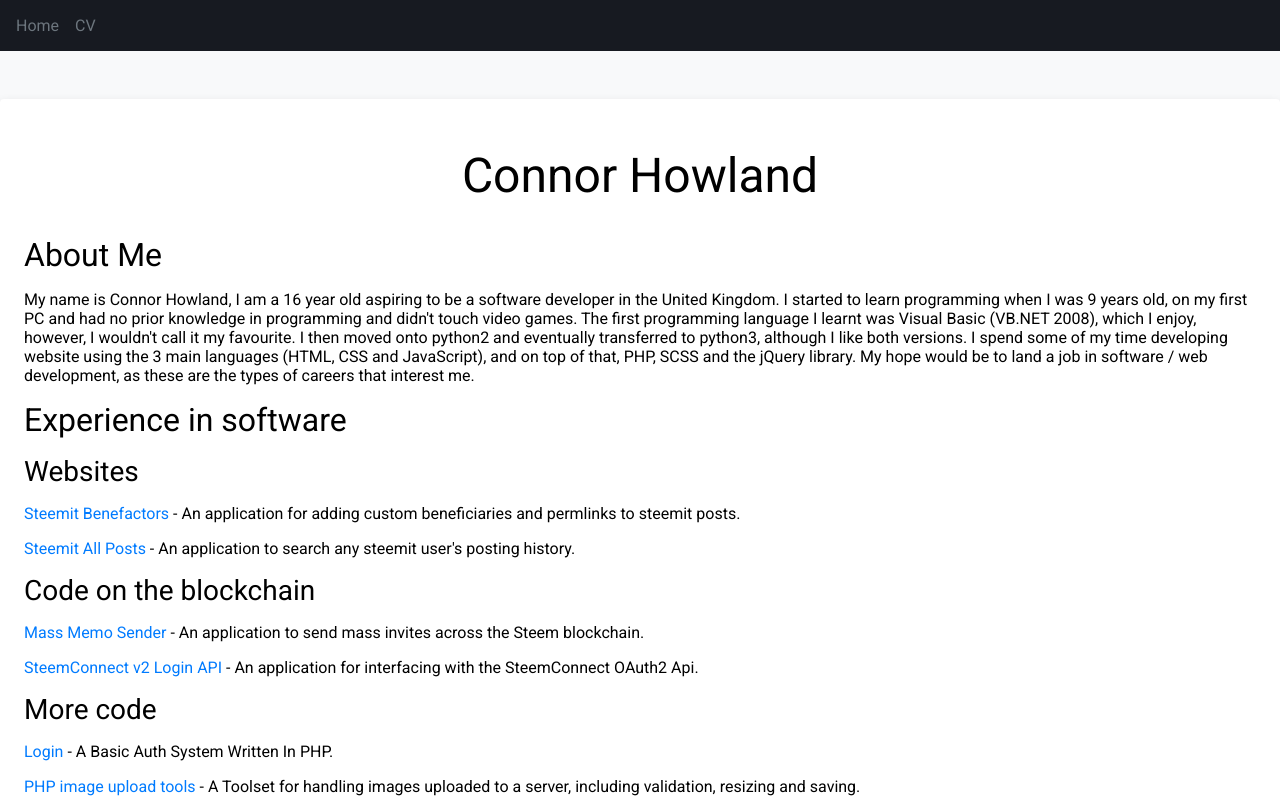
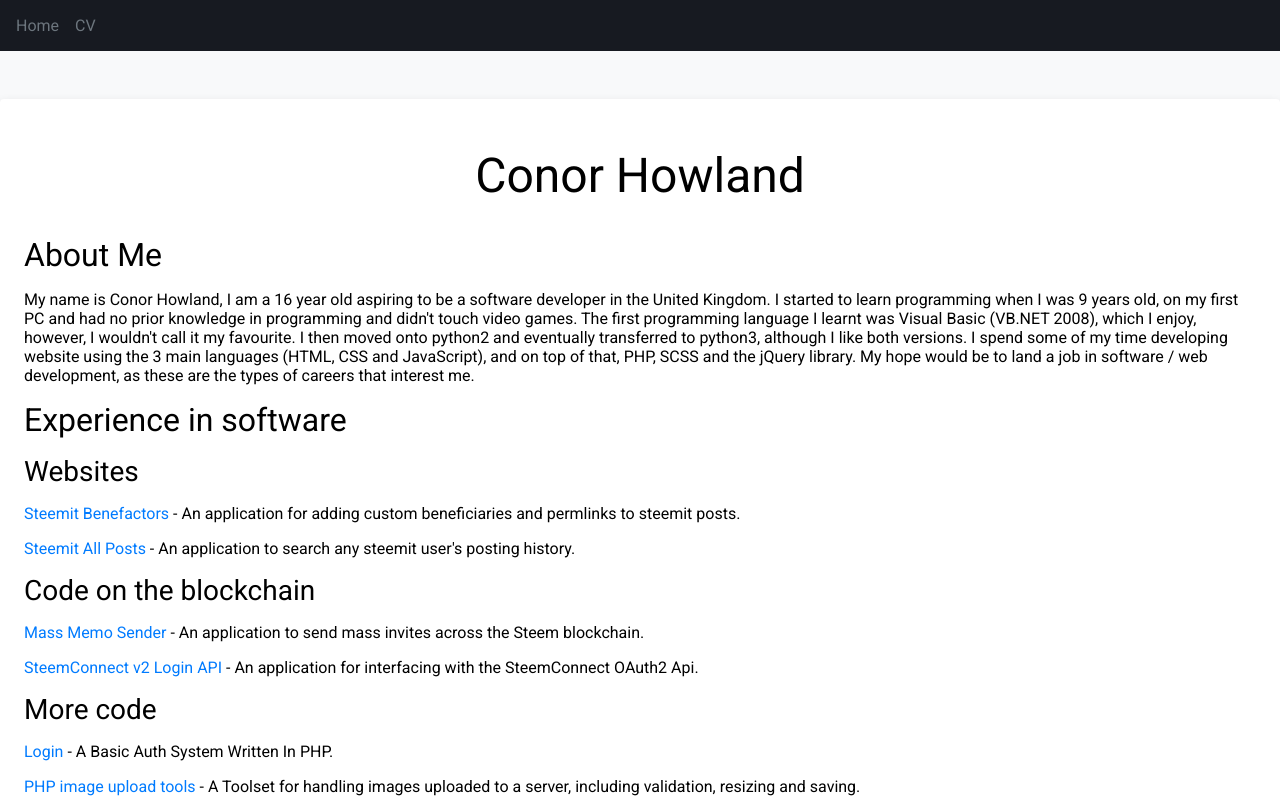
Before and after one commit to CADawg/cadawg.github.io, a plain HTML site: page index.html in a window 1280 px wide. Shown: the top 800 px of the page. Drawn offline with Linux system fonts and the light colour scheme.

Commit message:
Be gone, misspellings!

```diff
--- a/index.html
+++ b/index.html
@@ -1,7 +1,7 @@
 <!DOCTYPE html>
 <html lang="en">
 	<head>
-		<title>Connor Howland</title>
+		<title>Conor Howland</title>
 		<meta charset="utf-8">
 		<link rel="stylesheet" href="/css/site.css">
 		<link href="https://fonts.googleapis.com/css?family=Roboto" rel="stylesheet">
@@ -15,14 +15,14 @@
 		</div>
 		<div class="wrapper">
 			<header class="title">
-				<h2>Connor Howland</h2>
+				<h2>Conor Howland</h2>
 			</header>
 			<section>
 				<header>
 					<h3>About Me</h3>
 				</header>
 				<article>
-					My name is Connor Howland, I am a 16 year old aspiring to be a software developer in the United Kingdom. I started to learn programming when I was 9 years old, on my first PC and had no prior knowledge in programming and didn't touch video games. The first programming language I learnt was Visual Basic (VB.NET 2008), which I enjoy, however, I wouldn't call it my favourite. I then moved onto python2 and eventually transferred to python3, although I like both versions. I spend some of my time developing website using the 3 main languages (HTML, CSS and JavaScript), and on top of that, PHP, SCSS and the jQuery library. My hope would be to land a job in software / web development, as these are the types of careers that interest me.
+					My name is Conor Howland, I am a 16 year old aspiring to be a software developer in the United Kingdom. I started to learn programming when I was 9 years old, on my first PC and had no prior knowledge in programming and didn't touch video games. The first programming language I learnt was Visual Basic (VB.NET 2008), which I enjoy, however, I wouldn't call it my favourite. I then moved onto python2 and eventually transferred to python3, although I like both versions. I spend some of my time developing website using the 3 main languages (HTML, CSS and JavaScript), and on top of that, PHP, SCSS and the jQuery library. My hope would be to land a job in software / web development, as these are the types of careers that interest me.
 				</article>
 			</section>
 			<section>
```
